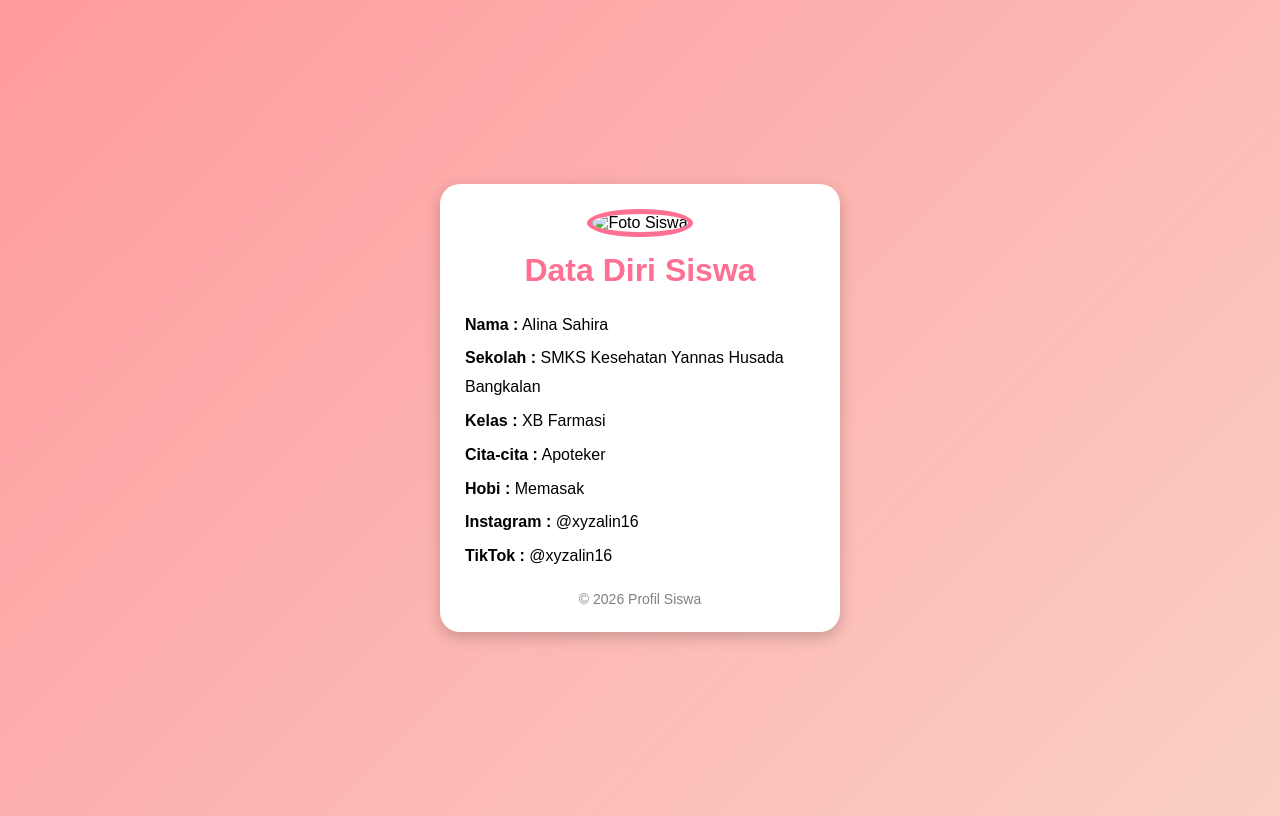
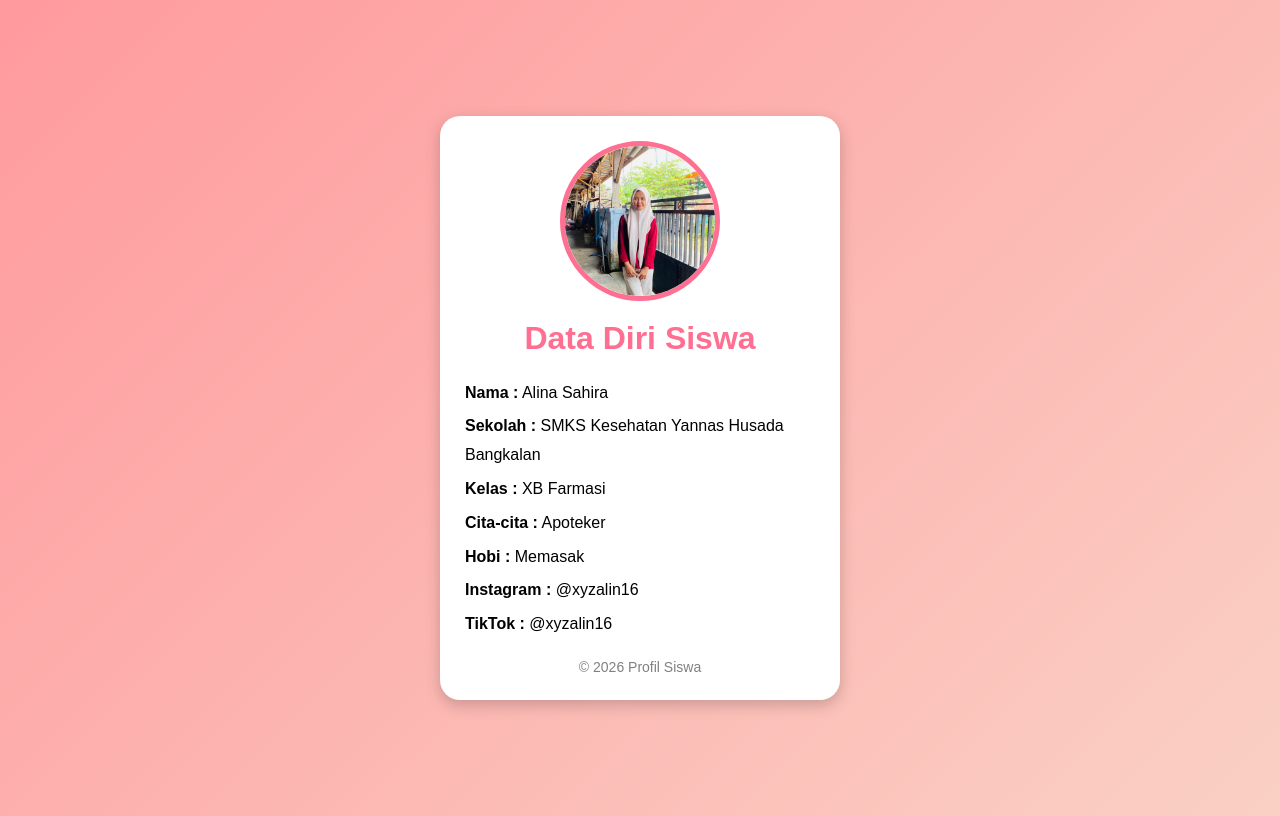
Before and after one commit to alinasahira16-alt/PROFIL-HTML9, a plain HTML site: page index.html in a window 1280 px wide. Drawn offline with Linux system fonts and the light colour scheme.

Commit message:
Update  index.html

```diff
--- a/index.html
+++ b/index.html
@@ -59,7 +59,7 @@ h1{
 
 <div class="card">
     <!-- Ganti foto.jpg dengan nama file fotomu -->
-    <img src="foto.jpg" alt="Foto Siswa">
+    <img src="WhatsApp Image 2026-06-08 at 11.39.41.jpeg" alt="Foto Siswa">
 
     <h1>Data Diri Siswa</h1>
 
```
